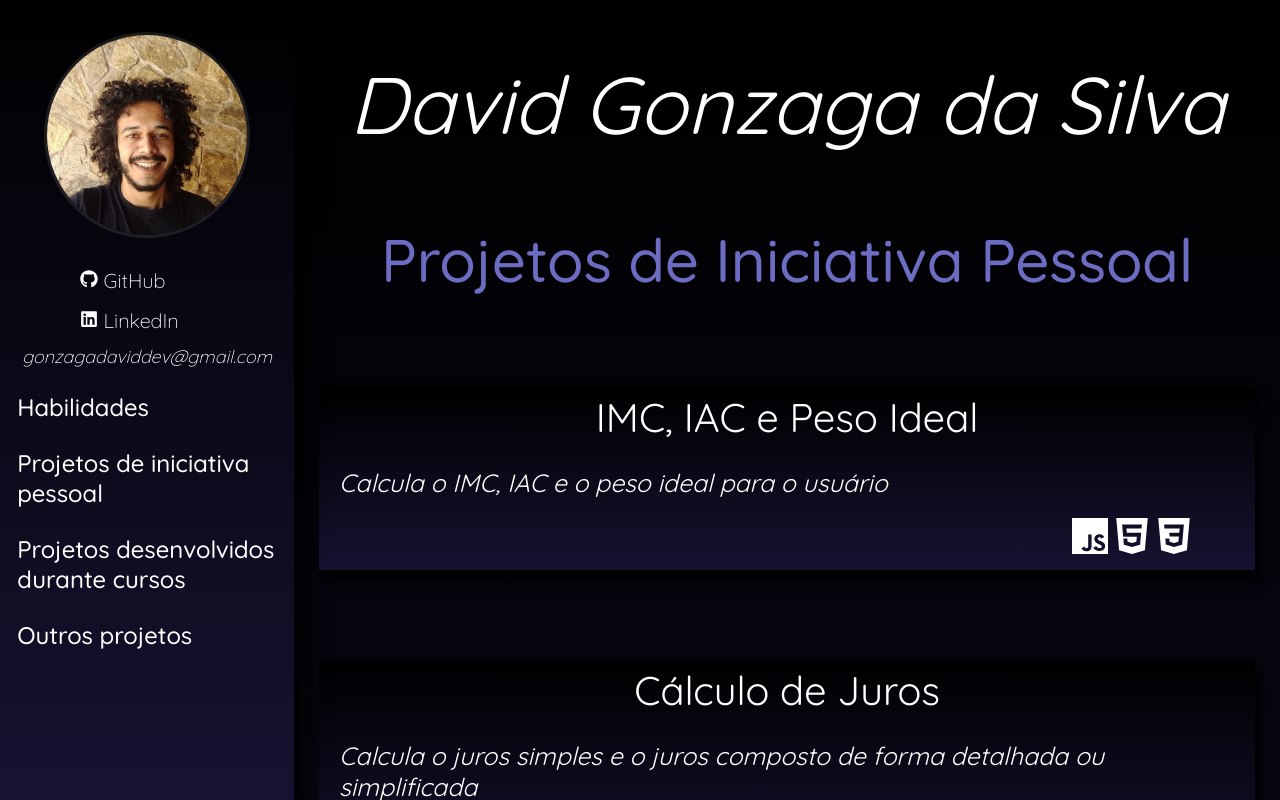
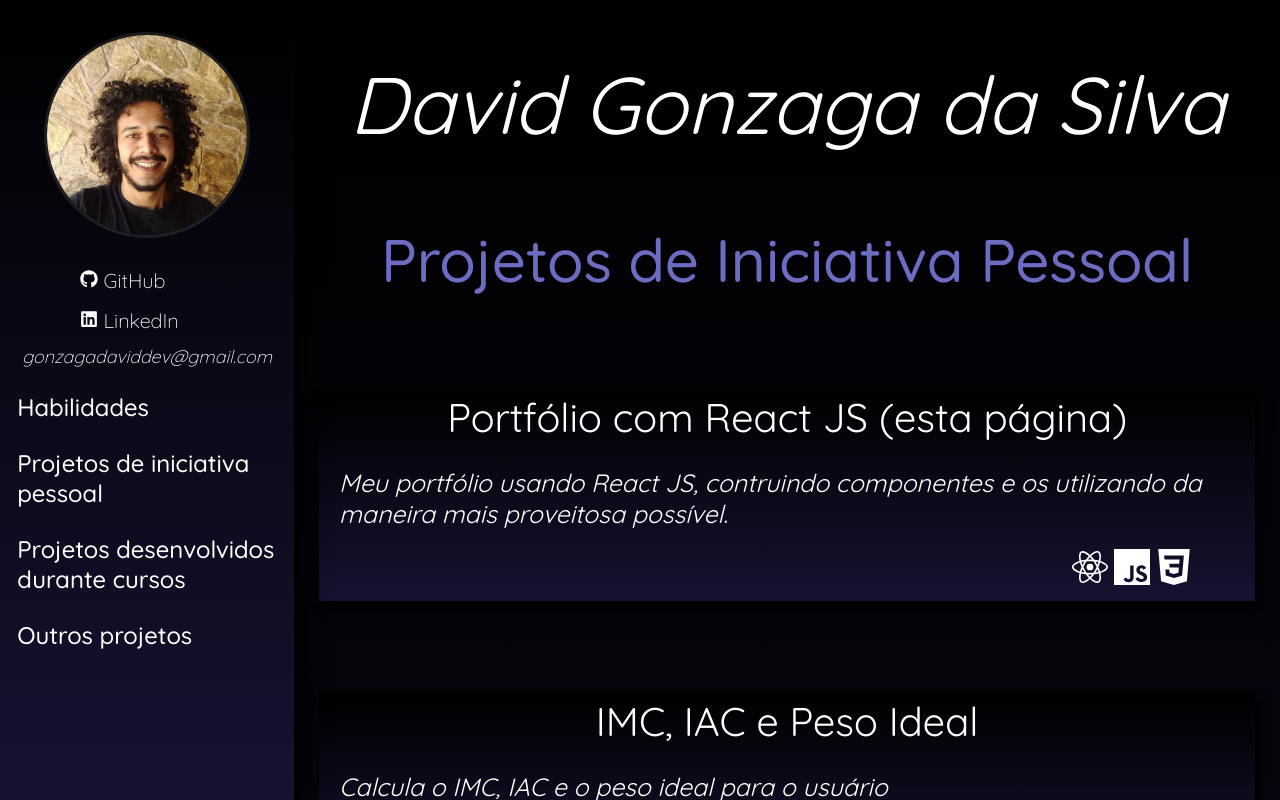
Before and after one commit to Gonzagadavid/portfolio, a React (Create React App) app: page /projetos_pessoais in a window 1280 px wide. Shown: the top 800 px of the page. Built offline with nearby package versions, Linux system fonts and the light colour scheme.

Commit message:
finalizado projeto

```diff
--- a/src/views/contents/Home.jsx
+++ b/src/views/contents/Home.jsx
@@ -4,7 +4,7 @@ import './contents.css'
 const Home = props => {
   return (
     <div className='Home contents'>
-      <p>Resido em <strong>São José dos Campos - São Paulo - Brasil</strong>, ainda jovem, tive a oportunidade de estudar e atuar na área técnica de mecânica industrial; e hoje, diante da <strong>era da informação</strong>, apaixonei-me pelo <strong>desenvolvimento web</strong> e tenho mergulhado, com muita satisfação, no conteúdo, nas <strong>metologias ágeis das empresas</strong> e em tudo que envolve essa área. Diante disso, quero fazer parte desse grupo que visa facilitar, conectar e melhorar a vida das pessoas através da <strong>tecnologia</strong>, tornando o mundo um lugar melhor de se viver.</p>
+      <p>Resido em <strong>São José dos Campos - São Paulo - Brasil</strong>, ainda jovem, tive a oportunidade de estudar e atuar na área técnica de mecânica industrial; e hoje, diante da <strong>era da informação</strong>, apaixonei-me pelo <strong>desenvolvimento web</strong> e tenho mergulhado com muita satisfação, no conteúdo e em tudo que envolve essa área. Além disso, sinto-me atraído pelas <strong>metologias ágeis das empresas</strong> e quero fazer parte desse grupo que visa facilitar, conectar e melhorar a vida das pessoas através da <strong>tecnologia</strong>, tornando o mundo um lugar melhor de se viver.</p>
       <div className='phrase'>
         <p>“As pessoas pensam que Ciência da Computação é a arte de gênios. Na realidade é o oposto,  são várias pessoas fazendo coisas que dependem uma das outras, como um muro de pequenas pedras” — Donald Knuth
         </p>
--- a/src/views/contents/ProjetosPessoais.jsx
+++ b/src/views/contents/ProjetosPessoais.jsx
@@ -6,6 +6,11 @@ const ProjetosPessoais = props => {
   return (
     <div className='contents'>
       <h2>Projetos de Iniciativa Pessoal</h2>
+      <ProjectCard
+        title='Portfólio com React JS (esta página)' tec='react js css'
+        description='Meu portfólio usando React JS, contruindo componentes e os utilizando da maneira mais proveitosa possível.'
+        path='https://github.com/Gonzagadavid/portfolio'
+      />
       <ProjectCard
         title='IMC, IAC e Peso Ideal' tec='js html css'
         description='Calcula o IMC, IAC e o peso ideal para o usuário'
```
